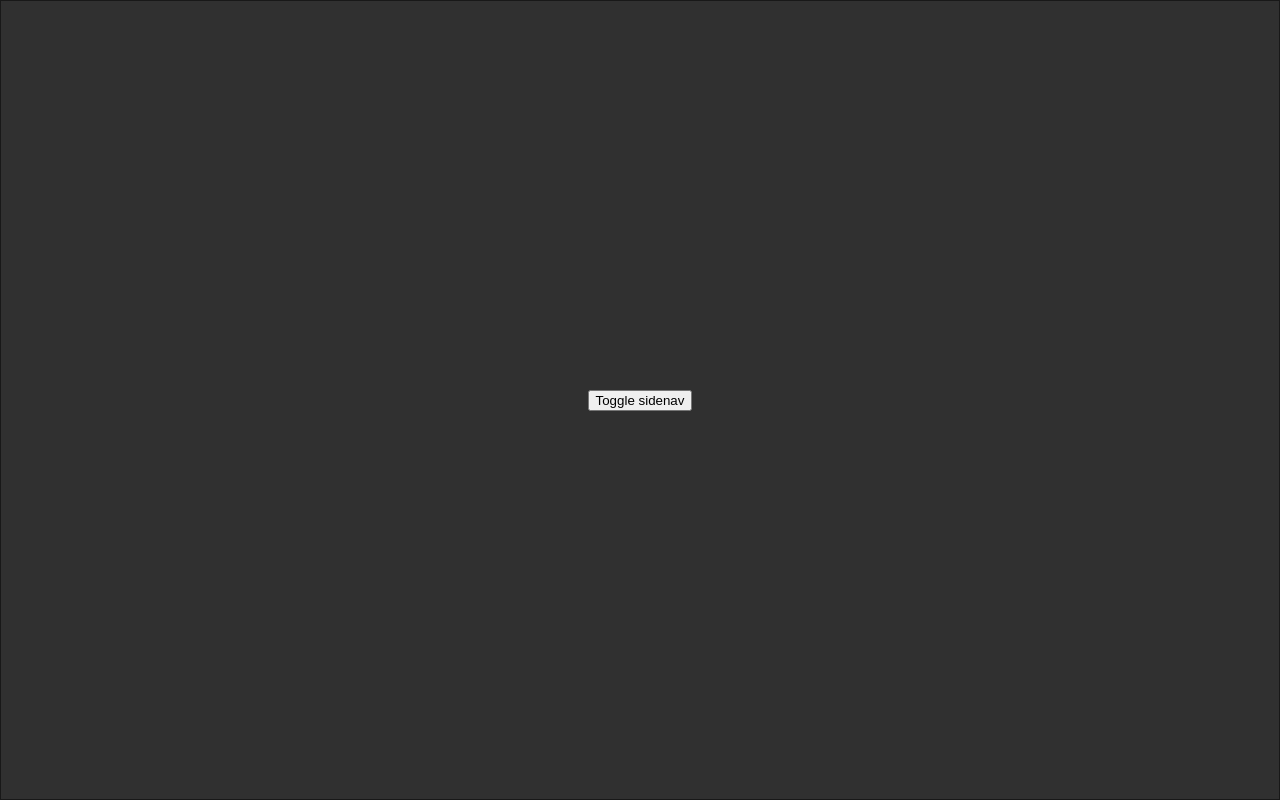
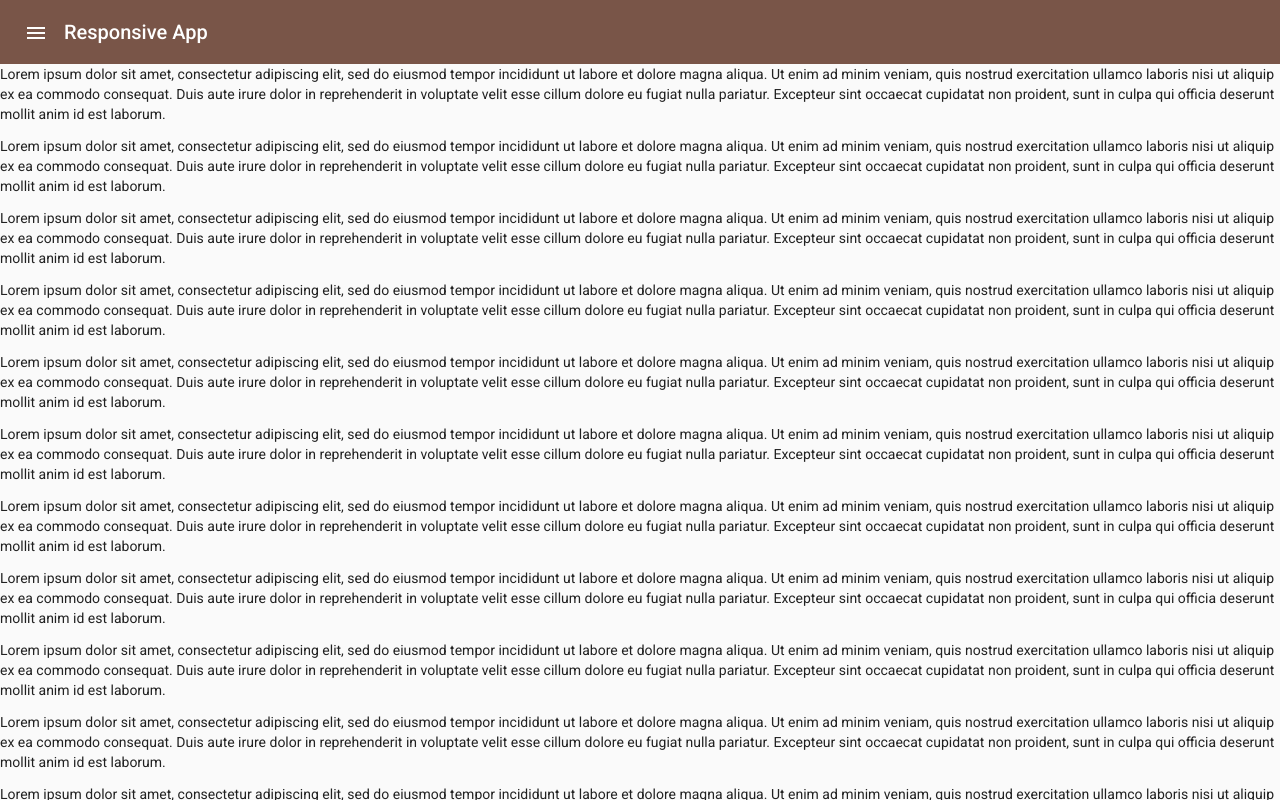
Before and after one commit to Wizari/website, an Angular app: page / in a window 1280 px wide. Built offline with nearby package versions, Linux system fonts and the light colour scheme.

Commit message:
add my-theme.scss add mat-sidenav-container

```diff
--- a/angular.json
+++ b/angular.json
@@ -34,7 +34,7 @@
               "src/assets"
             ],
             "styles": [
-              "./node_modules/@angular/material/prebuilt-themes/pink-bluegrey.css",
+              "src/my-theme.scss",
               "src/styles.scss"
             ],
             "scripts": []
@@ -103,7 +103,7 @@
               "src/assets"
             ],
             "styles": [
-              "./node_modules/@angular/material/prebuilt-themes/pink-bluegrey.css",
+              "src/my-theme.scss",
               "src/styles.scss"
             ],
             "scripts": []
--- a/src/app/main-frame/main-frame.component.html
+++ b/src/app/main-frame/main-frame.component.html
@@ -1,18 +1,43 @@
-<!--<mat-slider min="1" max="100" step="1" value="50"></mat-slider>-->
-<!--<a href="">WDAwd</a>-->
-<mat-drawer-container class="main-container" autosize>
-  <mat-drawer #drawer class="main-sidenav" mode="side">
-    <p>Auto-resizing sidenav</p>
-    <p *ngIf="showFiller">Lorem, ipsum dolor sit amet consectetur.</p>
-    <button (click)="showFiller = !showFiller" mat-raised-button>
-      Toggle extra text
-    </button>
-  </mat-drawer>
+<div class="example-container" [class.example-is-mobile]="mobileQuery.matches" *ngIf="shouldRun">
+  <mat-toolbar color="primary" class="example-toolbar">
+    <button mat-icon-button (click)="snav.toggle()"><mat-icon>menu</mat-icon></button>
+    <h1 class="example-app-name">Responsive App</h1>
+  </mat-toolbar>
 
-  <div class="main-sidenav-content">
-    <button type="button" mat-button (click)="drawer.toggle()">
-      Toggle sidenav
-    </button>
-  </div>
+  <mat-sidenav-container class="example-sidenav-container"
+                         [style.marginTop.px]="mobileQuery.matches ? 56 : 0">
+    <mat-sidenav #snav [mode]="mobileQuery.matches ? 'over' : 'side'"
+                 [fixedInViewport]="mobileQuery.matches" fixedTopGap="56">
+      <mat-nav-list>
+        <a mat-list-item routerLink="." *ngFor="let nav of fillerNav">{{nav}}</a>
+      </mat-nav-list>
+    </mat-sidenav>
 
-</mat-drawer-container>
+    <mat-sidenav-content>
+      <p *ngFor="let content of fillerContent">{{content}}</p>
+    </mat-sidenav-content>
+  </mat-sidenav-container>
+</div>
+
+<div *ngIf="!shouldRun">Please open on Stackblitz to see result</div>
+
+
+
+<!--<div class="main-container">-->
+<!--<mat-drawer-container class="main-container" autosize>-->
+<!--  <mat-drawer #drawer class="main-sidenav" mode="side">-->
+<!--    <p>Auto-resizing sidenav</p>-->
+<!--    <p *ngIf="showFiller">Lorem, ipsum dolor sit amet consectetur.</p>-->
+<!--    <button (click)="showFiller = !showFiller" mat-raised-button>-->
+<!--      Toggle extra text-->
+<!--    </button>-->
+<!--  </mat-drawer>-->
+
+<!--  <div class="main-sidenav-content">-->
+<!--    <button type="button" mat-button (click)="drawer.toggle()">-->
+<!--      Toggle sidenav-->
+<!--    </button>-->
+<!--  </div>-->
+
+<!--</mat-drawer-container>-->
+<!--</div>-->
--- a/src/app/main-frame/main-frame.component.scss
+++ b/src/app/main-frame/main-frame.component.scss
@@ -1,18 +1,50 @@
-.main-container {
-  //width: 500px;
-  //height: 300px;
-  width: 100%;
-  height: 100%;
-  border: 1px solid rgba(0, 0, 0, 0.5);
+.example-container {
+  display: flex;
+  flex-direction: column;
+  position: absolute;
+  top: 0;
+  bottom: 0;
+  left: 0;
+  right: 0;
 }
 
-.main-sidenav-content {
-  display: flex;
-  height: 100%;
-  align-items: center;
-  justify-content: center;
+.example-is-mobile .example-toolbar {
+  position: fixed;
+  /* Make sure the toolbar will stay on top of the content as it scrolls past. */
+  z-index: 2;
 }
 
-.main-sidenav {
-  padding: 20px;
+h1.example-app-name {
+  margin-left: 8px;
 }
+
+.example-sidenav-container {
+  /* When the sidenav is not fixed, stretch the sidenav container to fill the available space. This
+     causes `<mat-sidenav-content>` to act as our scrolling element for desktop layouts. */
+  flex: 1;
+}
+
+.example-is-mobile .example-sidenav-container {
+  /* When the sidenav is fixed, don't constrain the height of the sidenav container. This allows the
+     `<body>` to be our scrolling element for mobile layouts. */
+  flex: 1 0 auto;
+}
+
+//.main-container {
+//  //width: 500px;
+//  //height: 300px;
+//  width: 100%;
+//  height: 100%;
+//  //border: 1px solid rgba(0, 0, 0, 0.5);
+//}
+//
+//.main-sidenav-content {
+//  display: flex;
+//  height: 100%;
+//  align-items: center;
+//  justify-content: center;
+//}
+//
+//.main-sidenav {
+//  padding: 20px;
+//}
--- a/src/app/main-frame/main-frame.component.ts
+++ b/src/app/main-frame/main-frame.component.ts
@@ -1,17 +1,53 @@
-import { Component, OnInit } from '@angular/core';
+import {ChangeDetectorRef, Component, OnDestroy, OnInit} from '@angular/core';
+import {MediaMatcher} from "@angular/cdk/layout";
 
 @Component({
   selector: 'app-main-frame',
   templateUrl: './main-frame.component.html',
   styleUrls: ['./main-frame.component.scss']
 })
-export class MainFrameComponent implements OnInit {
-  showFiller = false;
+export class MainFrameComponent implements OnDestroy {
+  mobileQuery: MediaQueryList;
+
+  fillerNav = Array.from({length: 50}, (_, i) => `Nav Item ${i + 1}`);
+
+  fillerContent = Array.from(
+    {length: 50},
+    () =>
+      `Lorem ipsum dolor sit amet, consectetur adipiscing elit, sed do eiusmod tempor incididunt ut
+       labore et dolore magna aliqua. Ut enim ad minim veniam, quis nostrud exercitation ullamco
+       laboris nisi ut aliquip ex ea commodo consequat. Duis aute irure dolor in reprehenderit in
+       voluptate velit esse cillum dolore eu fugiat nulla pariatur. Excepteur sint occaecat
+       cupidatat non proident, sunt in culpa qui officia deserunt mollit anim id est laborum.`,
+  );
+
+  private _mobileQueryListener: () => void;
+
+  constructor(changeDetectorRef: ChangeDetectorRef, media: MediaMatcher) {
+    this.mobileQuery = media.matchMedia('(max-width: 600px)');
+    this._mobileQueryListener = () => changeDetectorRef.detectChanges();
+    this.mobileQuery.addListener(this._mobileQueryListener);
+  }
+
+  ngOnDestroy(): void {
+    this.mobileQuery.removeListener(this._mobileQueryListener);
+  }
+
+  // shouldRun = /(^|.)(stackblitz|webcontainer).(io|com)$/.test(window.location.host);
+  shouldRun = true;
+}
 
 
-  constructor() { }
 
-  ngOnInit(): void {
-  }
 
-}
+
+//   OnInit {
+//   showFiller = false;
+//
+//
+//   constructor() { }
+//
+//   ngOnInit(): void {
+//   }
+//
+// }
--- /dev/null
+++ b/src/my-theme.scss
@@ -0,0 +1,17 @@
+@use '@angular/material' as mat;
+
+@include mat.core();
+
+$my-primary: mat.define-palette(mat.$brown-palette, 500);
+//$my-primary: mat.define-palette($brown-palette, 500);
+//$my-accent: mat.define-palette(mat.$deep-orange-palette, A200, A100, A400);
+$my-accent: mat.define-palette(mat.$red-palette, A200, A100, A400);
+
+$my-theme: mat.define-light-theme((
+  color: (
+    primary: $my-primary,
+    accent: $my-accent,
+  )
+));
+
+@include mat.all-component-themes($my-theme);
```
Also changed, not shown: src/app/app.module.ts (+10 -1 lines), src/material/material.module.ts (added, +92 -0 lines).
